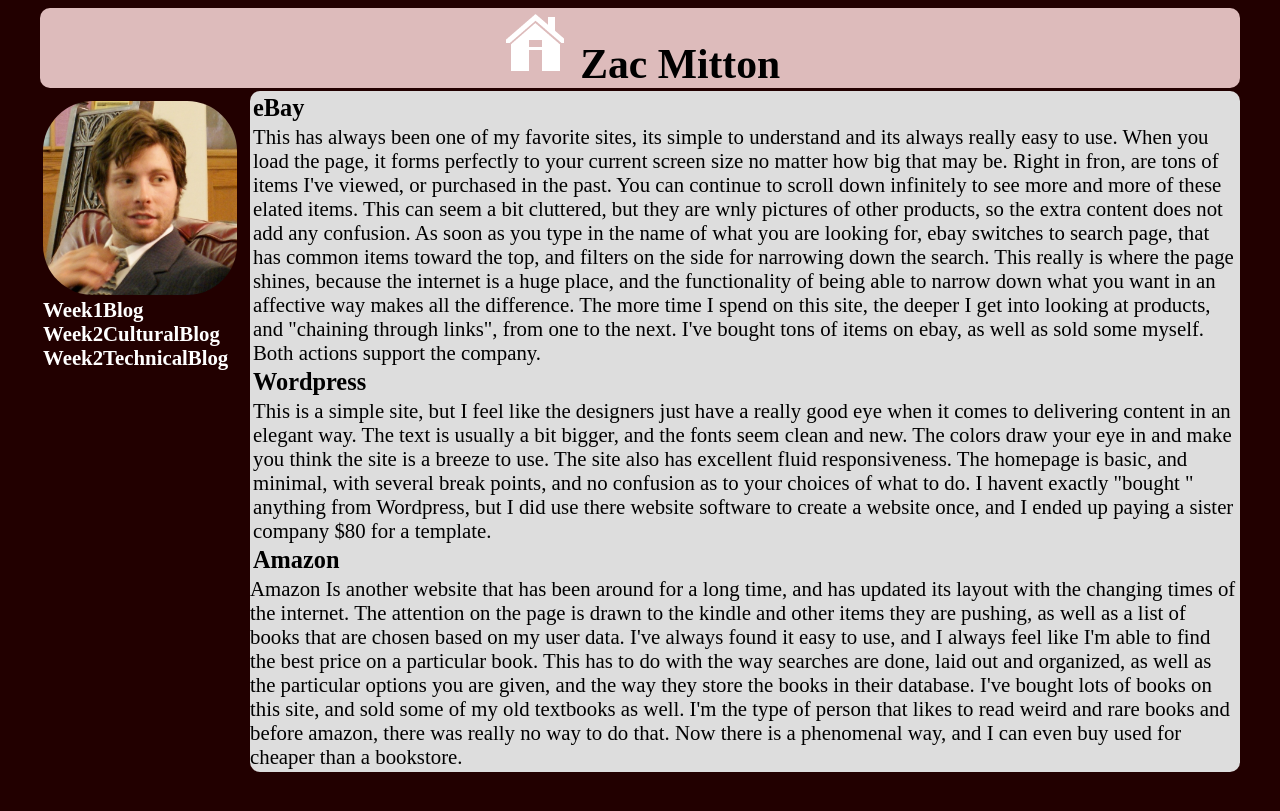
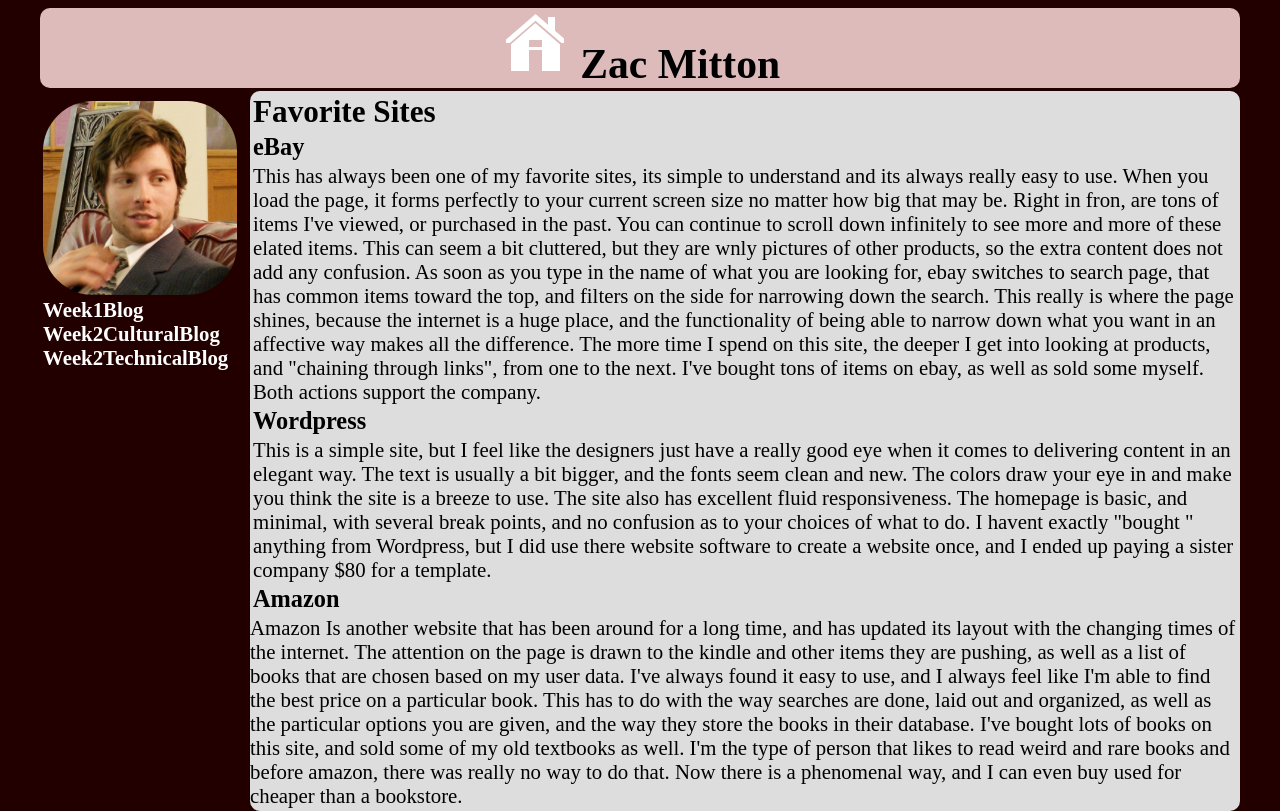
Before and after one commit to zmitton/zmitton.github.io, a plain HTML site: page blog1.html in a window 1280 px wide. Drawn offline with Linux system fonts and the light colour scheme.

Commit message:
fave sites

```diff
--- a/blog1.html
+++ b/blog1.html
@@ -26,6 +26,7 @@
 		</div>
 	</div>
 	<div id="Column2">
+		<h2>Favorite Sites</h2>
 		<div id="blog1">
 			<h3>eBay</h3> <p> This has always been one of my favorite sites, its simple to understand and its always really easy to use. When you load the page, it forms perfectly to your current screen size no matter how big that may be. Right in fron, are tons of items I've viewed, or purchased in the past. You can continue to scroll down infinitely to see more and more of these elated items. This can seem a bit cluttered, but they are wnly pictures of other products, so the extra content does not add any confusion. As soon as you type in the name of what you are looking for, ebay switches to  search page, that has common items toward the top, and filters on the side for narrowing down the search. This really is where the page shines, because the internet is a huge place, and the functionality of being able to narrow down what you want in an affective way makes all the difference. The more time I spend on this site, the deeper I get into looking at products, and "chaining through links", from one to the next. I've bought tons of items on ebay, as well as sold some myself. Both actions support the company.
 			</p>
```
